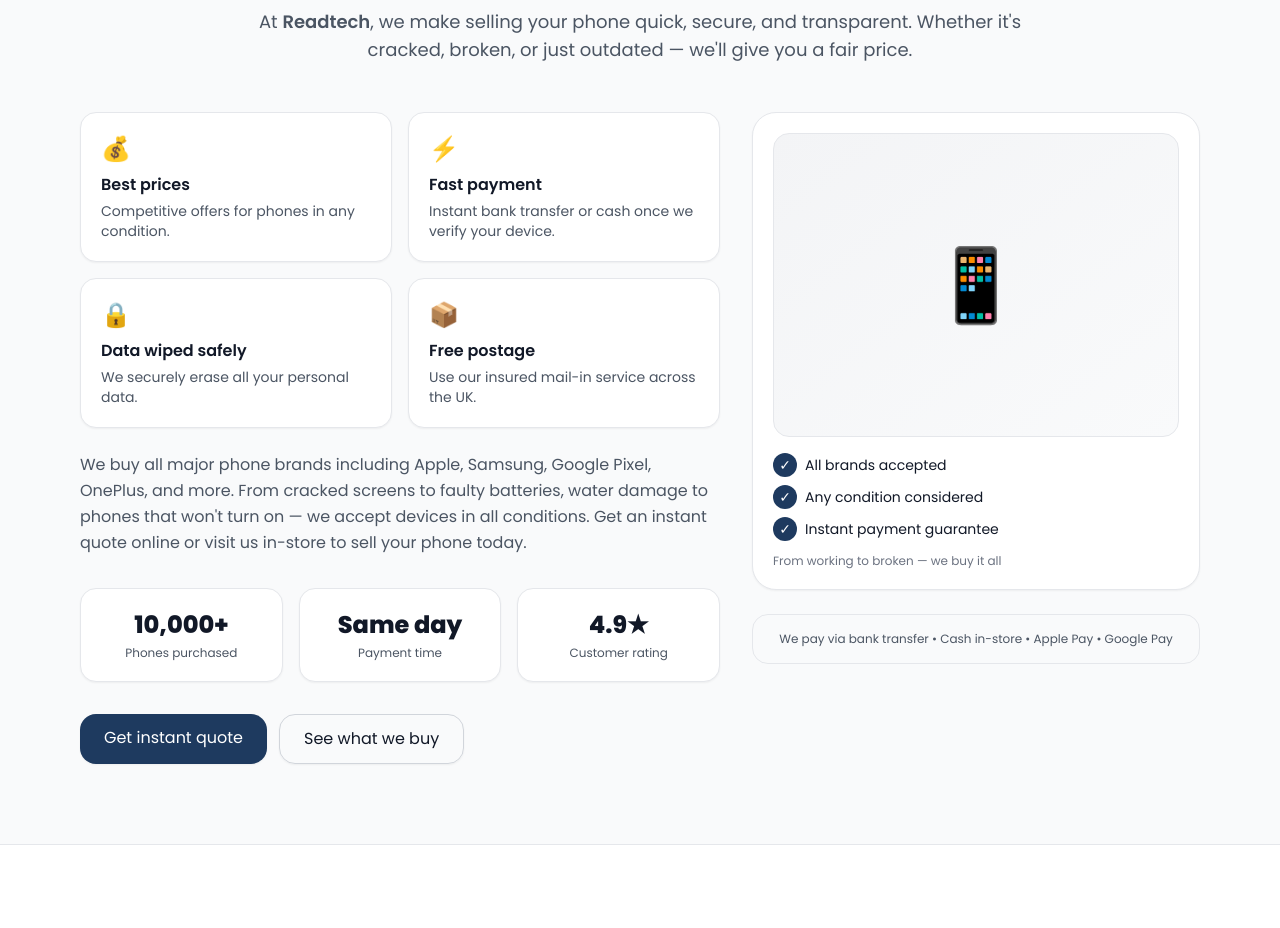
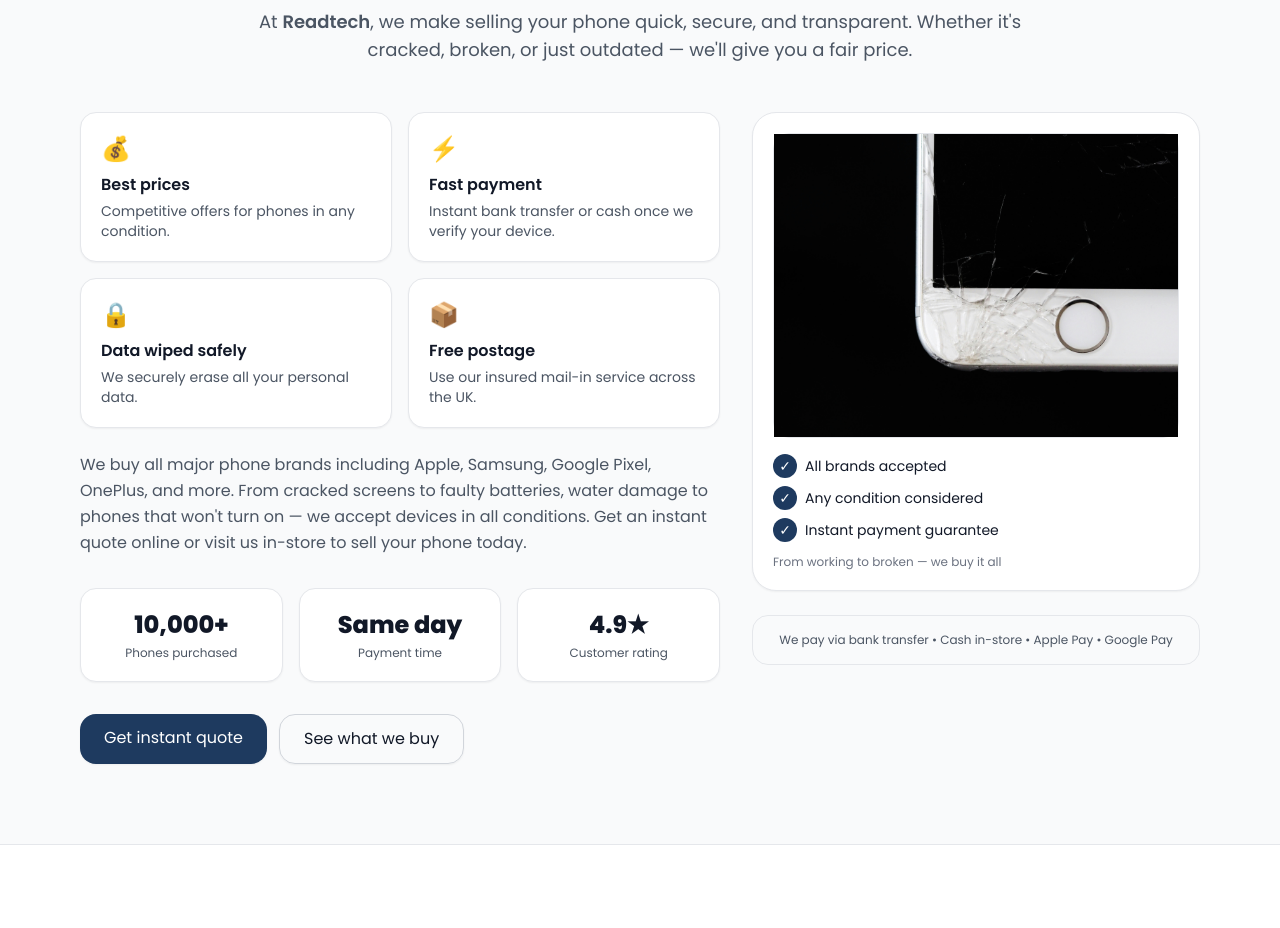
Before and after one commit to NoahDR17/ReadTech-site, a React (Vite) app: page / in a window 1280 px wide. Shown: the part 860-1788 px from the top of the page. Built offline with nearby package versions, Linux system fonts and the light colour scheme.

Commit message:
feat: add second image

```diff
--- a/src/pages/Home.jsx
+++ b/src/pages/Home.jsx
@@ -3,6 +3,7 @@
 import Container from "../components/Container.jsx";
 import ReviewsSlider from "../components/ReviewsSlider.jsx";
 import p2 from "../assets/p2.jpg";
+import p1 from "../assets/p1.jpg";
 
 export default function Home() {
   return (
@@ -130,7 +131,9 @@
       <div className="md:col-span-5">
         <div className="relative rounded-3xl border border-gray-200 bg-white p-5 shadow-sm">
           <div className="aspect-[4/3] rounded-2xl bg-gradient-to-br from-gray-100 to-gray-50 flex items-center justify-center border border-gray-200">
-            <span className="text-7xl" aria-hidden>📱</span>
+            <span className="text-7xl" aria-hidden>
+            <img src={p2} alt="phone image" />
+            </span>
           </div>
 
           {/* Overlays / trust badges */}
```
